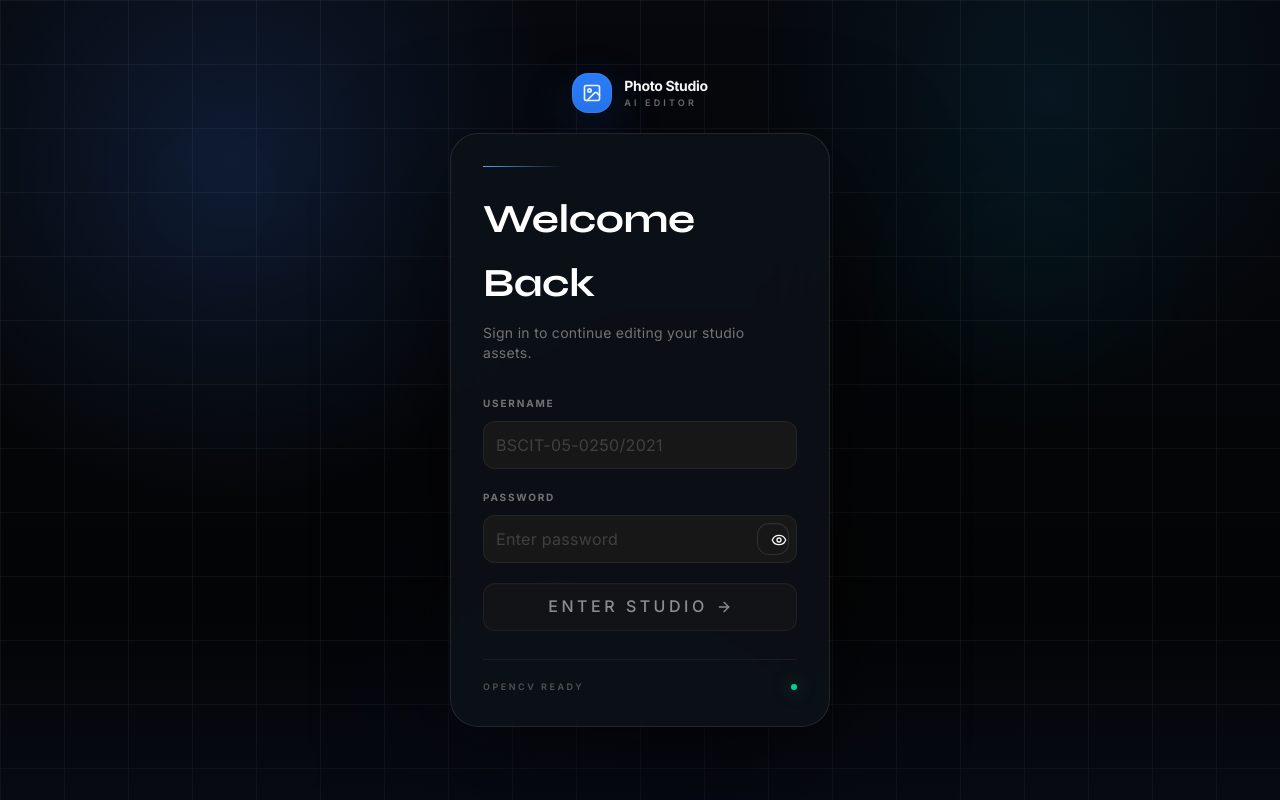
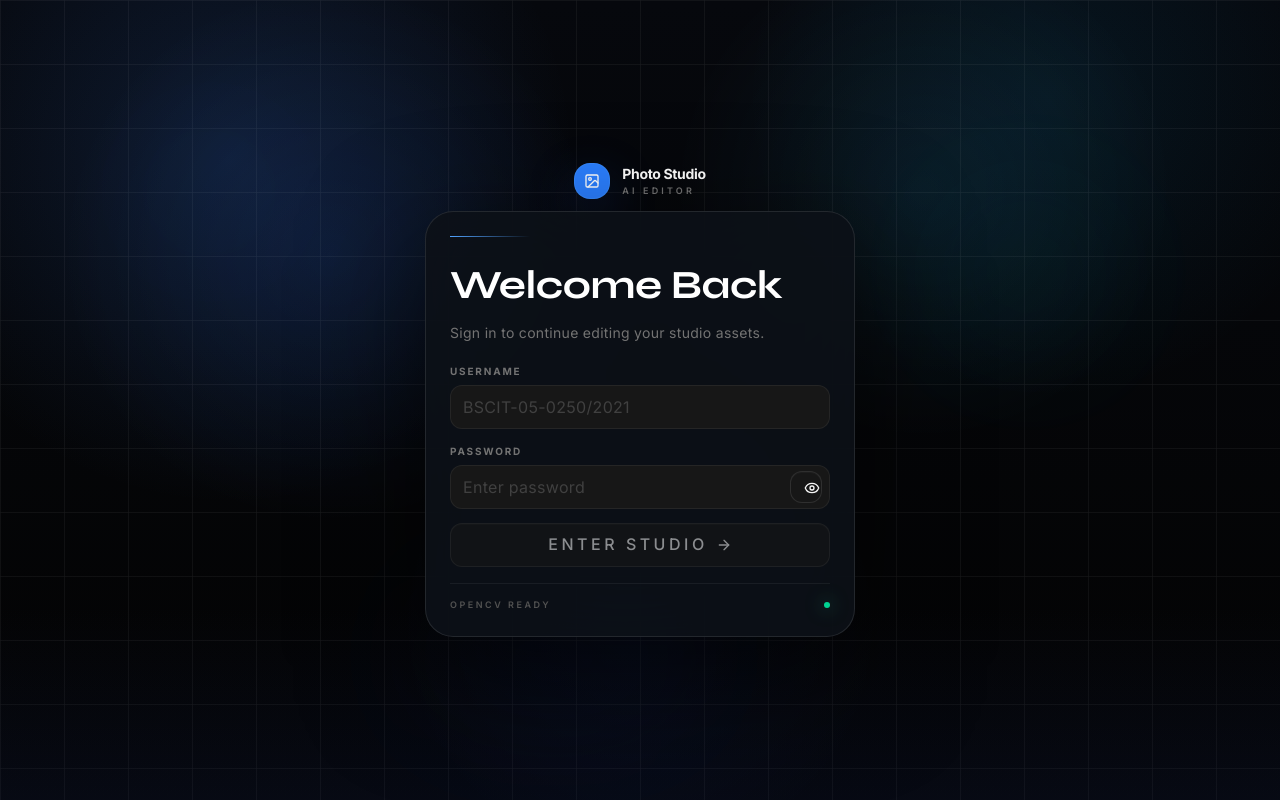
Before and after one commit to gitbuh0-byte/iddl, a React (Vite) app: page / in a window 1280 px wide. Built offline with nearby package versions, Linux system fonts and the light colour scheme.

Commit message:
Fix login viewport fit and glow motion

```diff
--- a/src/components/Login.tsx
+++ b/src/components/Login.tsx
@@ -43,8 +43,13 @@ export const Login: React.FC<LoginProps> = ({ onLoginSuccess }) => {
   };
 
   return (
-    <div className="relative flex min-h-screen items-center justify-center overflow-hidden bg-[#030507] px-4 py-8 text-white">
+    <div className="relative flex h-screen items-center justify-center overflow-hidden bg-[#030507] px-4 py-3 text-white">
       <div className="absolute inset-0 bg-[radial-gradient(circle_at_18%_20%,rgba(59,130,246,0.16),transparent_28%),radial-gradient(circle_at_82%_12%,rgba(14,165,233,0.09),transparent_24%),linear-gradient(180deg,#06080d_0%,#030303_100%)]" />
+      <motion.div
+        className="absolute inset-0 bg-[radial-gradient(circle_at_26%_32%,rgba(37,99,235,0.34),transparent_24%),radial-gradient(circle_at_72%_24%,rgba(56,189,248,0.24),transparent_22%),radial-gradient(circle_at_50%_78%,rgba(29,78,216,0.2),transparent_26%)] mix-blend-screen"
+        animate={{ opacity: [0.24, 0.78, 0.24], scale: [1, 1.045, 1] }}
+        transition={{ duration: 4.8, repeat: Infinity, ease: "easeInOut" }}
+      />
       <div className="absolute inset-0 opacity-[0.08] [background-image:linear-gradient(rgba(255,255,255,0.6)_1px,transparent_1px),linear-gradient(90deg,rgba(255,255,255,0.6)_1px,transparent_1px)] [background-size:64px_64px]" />
       <div className="absolute bottom-0 left-0 right-0 h-48 bg-gradient-to-t from-blue-950/20 to-transparent" />
       <motion.div
@@ -67,11 +72,11 @@ export const Login: React.FC<LoginProps> = ({ onLoginSuccess }) => {
         initial={{ opacity: 0, y: 18 }}
         animate={{ opacity: 1, y: 0 }}
         transition={{ duration: 0.45, ease: "easeOut" }}
-        className="relative z-10 w-full max-w-[380px]"
+        className="relative z-10 w-full max-w-[430px]"
       >
-        <div className="mb-5 flex items-center justify-center gap-3">
-          <div className="grid h-10 w-10 place-items-center rounded-2xl border border-blue-400/30 bg-blue-500 shadow-[0_18px_50px_rgba(37,99,235,0.28)]">
-            <ImageIcon className="h-5 w-5 text-white" />
+        <div className="mb-3 flex items-center justify-center gap-3">
+          <div className="grid h-9 w-9 place-items-center rounded-2xl border border-blue-400/30 bg-blue-500 shadow-[0_18px_50px_rgba(37,99,235,0.28)]">
+            <ImageIcon className="h-4 w-4 text-white" />
           </div>
           <div>
             <p className="text-sm font-bold tracking-tight text-white">Photo Studio</p>
@@ -79,16 +84,16 @@ export const Login: React.FC<LoginProps> = ({ onLoginSuccess }) => {
           </div>
         </div>
 
-        <div className="rounded-[28px] border border-white/10 bg-[#0d1118]/90 p-7 shadow-[0_35px_120px_rgba(0,0,0,0.55)] backdrop-blur-2xl sm:p-8">
-          <div className="mb-8">
-            <div className="mb-5 h-px w-20 bg-gradient-to-r from-blue-400 to-transparent" />
-            <h1 className="text-[28px] font-bold tracking-tight text-white">Welcome Back</h1>
-            <p className="mt-2 text-sm text-neutral-500">Sign in to continue editing your studio assets.</p>
+        <div className="rounded-[28px] border border-white/10 bg-[#0d1118]/90 p-5 shadow-[0_35px_120px_rgba(0,0,0,0.55)] backdrop-blur-2xl sm:p-6">
+          <div className="mb-5">
+            <div className="mb-4 h-px w-20 bg-gradient-to-r from-blue-400 to-transparent" />
+            <h1 className="whitespace-nowrap text-[27px] font-bold tracking-tight text-white sm:text-[30px]">Welcome Back</h1>
+            <p className="mt-1.5 text-sm text-neutral-500">Sign in to continue editing your studio assets.</p>
           </div>
 
-          <form onSubmit={handleLogin} className="space-y-5">
+          <form onSubmit={handleLogin} className="space-y-3.5">
             <div>
-              <label htmlFor="username" className="mb-2.5 block text-[10px] font-bold uppercase tracking-[0.18em] text-neutral-500">
+              <label htmlFor="username" className="mb-1.5 block text-[10px] font-bold uppercase tracking-[0.18em] text-neutral-500">
                 Username
               </label>
               <input
@@ -98,14 +103,14 @@ export const Login: React.FC<LoginProps> = ({ onLoginSuccess }) => {
                 onChange={(e) => setUsername(e.target.value)}
                 onKeyDown={handleKeyDown}
                 placeholder="BSCIT-05-0250/2021"
-                className="h-12 w-full rounded-2xl border border-white/10 bg-white/[0.04] px-4 text-sm text-white placeholder:text-neutral-700 transition focus:border-blue-400/60 focus:bg-white/[0.07] sm:px-5"
+                className="h-11 w-full rounded-2xl border border-white/10 bg-white/[0.04] px-4 text-sm text-white placeholder:text-neutral-700 transition focus:border-blue-400/60 focus:bg-white/[0.07] sm:px-5"
                 disabled={isLoading}
                 autoComplete="username"
               />
             </div>
 
             <div>
-              <label htmlFor="password" className="mb-2.5 block text-[10px] font-bold uppercase tracking-[0.18em] text-neutral-500">
+              <label htmlFor="password" className="mb-1.5 block text-[10px] font-bold uppercase tracking-[0.18em] text-neutral-500">
                 Password
               </label>
               <div className="relative">
@@ -116,7 +121,7 @@ export const Login: React.FC<LoginProps> = ({ onLoginSuccess }) => {
                   onChange={(e) => setPassword(e.target.value)}
                   onKeyDown={handleKeyDown}
                   placeholder="Enter password"
-                  className="h-12 w-full rounded-2xl border border-white/10 bg-white/[0.04] px-4 pr-12 text-sm text-white placeholder:text-neutral-700 transition focus:border-blue-400/60 focus:bg-white/[0.07] sm:px-5"
+                  className="h-11 w-full rounded-2xl border border-white/10 bg-white/[0.04] px-4 pr-12 text-sm text-white placeholder:text-neutral-700 transition focus:border-blue-400/60 focus:bg-white/[0.07] sm:px-5"
                   disabled={isLoading}
                   autoComplete="current-password"
                 />
@@ -145,7 +150,7 @@ export const Login: React.FC<LoginProps> = ({ onLoginSuccess }) => {
             <button
               type="submit"
               disabled={isLoading || !username || !password}
-              className="group mt-3 flex h-12 w-full items-center justify-center gap-2 rounded-2xl border border-blue-400/30 bg-blue-500 px-4 text-[11px] font-black uppercase tracking-[0.22em] text-white shadow-[0_18px_50px_rgba(37,99,235,0.22)] transition hover:bg-blue-400 disabled:border-white/10 disabled:bg-white/[0.05] disabled:text-neutral-600 disabled:shadow-none"
+              className="group mt-1.5 flex h-11 w-full items-center justify-center gap-2 rounded-2xl border border-blue-400/30 bg-blue-500 px-4 text-[11px] font-black uppercase tracking-[0.22em] text-white shadow-[0_18px_50px_rgba(37,99,235,0.22)] transition hover:bg-blue-400 disabled:border-white/10 disabled:bg-white/[0.05] disabled:text-neutral-600 disabled:shadow-none"
             >
               {isLoading ? (
                 <>
@@ -161,7 +166,7 @@ export const Login: React.FC<LoginProps> = ({ onLoginSuccess }) => {
             </button>
           </form>
 
-          <div className="mt-7 flex items-center justify-between border-t border-white/6 pt-5">
+          <div className="mt-4 flex items-center justify-between border-t border-white/6 pt-3.5">
             <span className="text-[9px] font-semibold uppercase tracking-[0.28em] text-neutral-600">OpenCV Ready</span>
             <span className="h-1.5 w-1.5 rounded-full bg-emerald-400 shadow-[0_0_18px_rgba(52,211,153,0.7)]" />
           </div>
```
